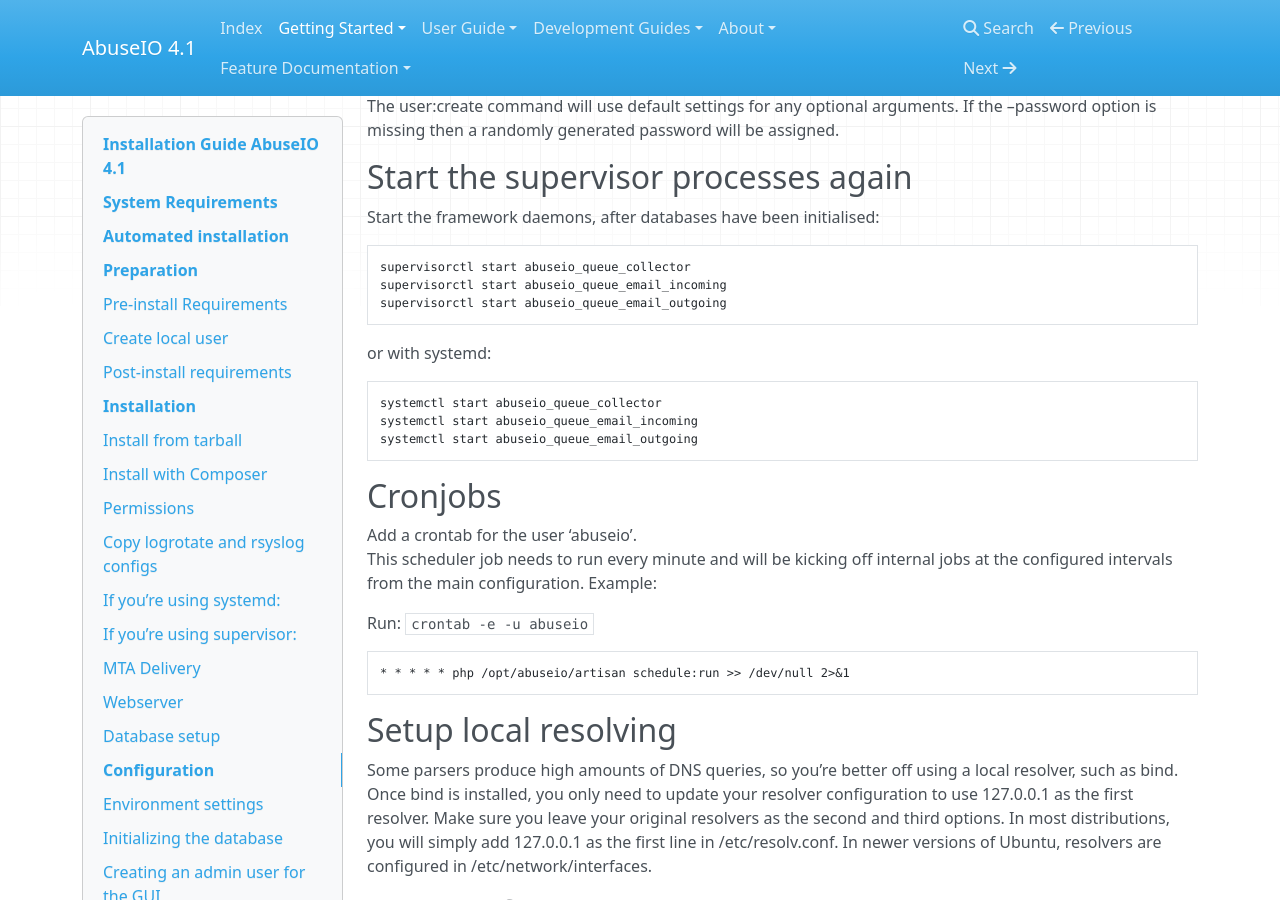
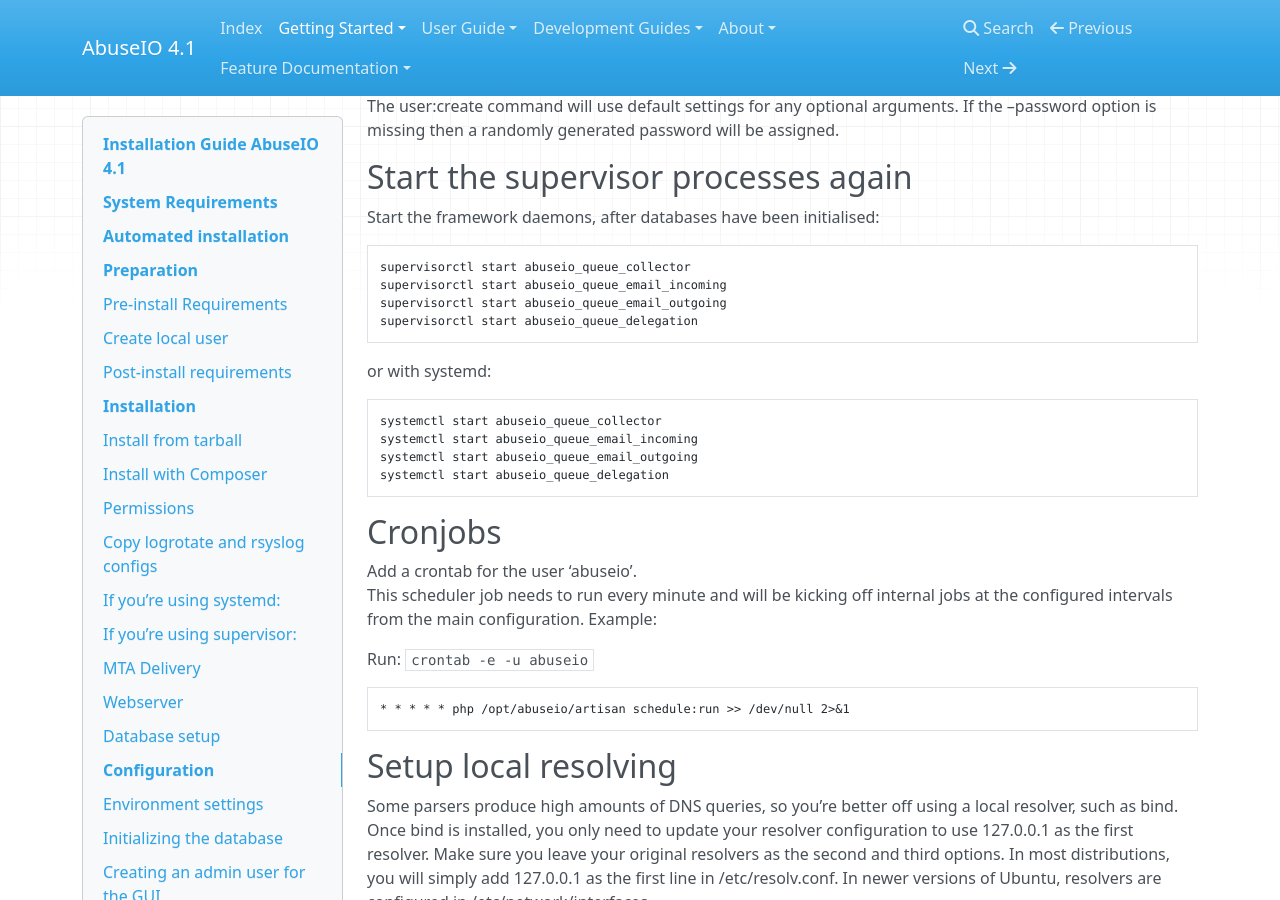
Before and after one commit to AbuseIO/abuseio-docs, an MkDocs documentation site: the page built from docs/installation.md, in a window 1280 px wide and 900 px high, scrolled down 9231 px. Built offline with MkDocs 1.6.1, drawn with Linux system fonts in a browser that asks for light colours; nearby versions of some CDN libraries; old or Windows-style settings are respelled for this version of MkDocs.

Commit message:
Update installation.md
update docs for missing service

````diff
--- a/docs/installation.md
+++ b/docs/installation.md
@@ -436,6 +436,7 @@ Start the framework daemons, after databases have been initialised:
 supervisorctl start abuseio_queue_collector
 supervisorctl start abuseio_queue_email_incoming
 supervisorctl start abuseio_queue_email_outgoing
+supervisorctl start abuseio_queue_delegation
 ```
 
 or with systemd:
@@ -444,6 +445,7 @@ or with systemd:
 systemctl start abuseio_queue_collector
 systemctl start abuseio_queue_email_incoming
 systemctl start abuseio_queue_email_outgoing
+systemctl start abuseio_queue_delegation
 ```
 
 ## Cronjobs
````
